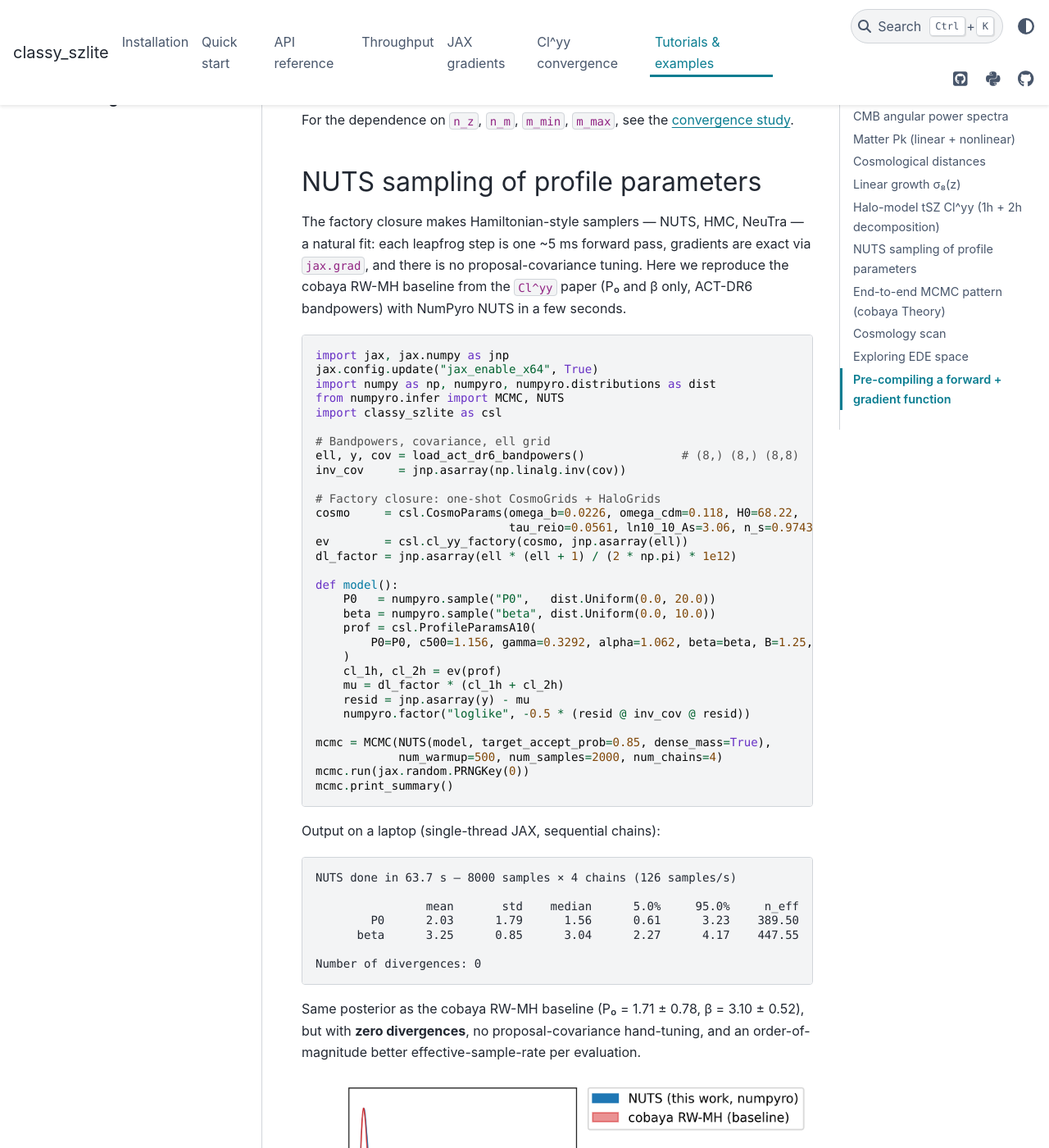
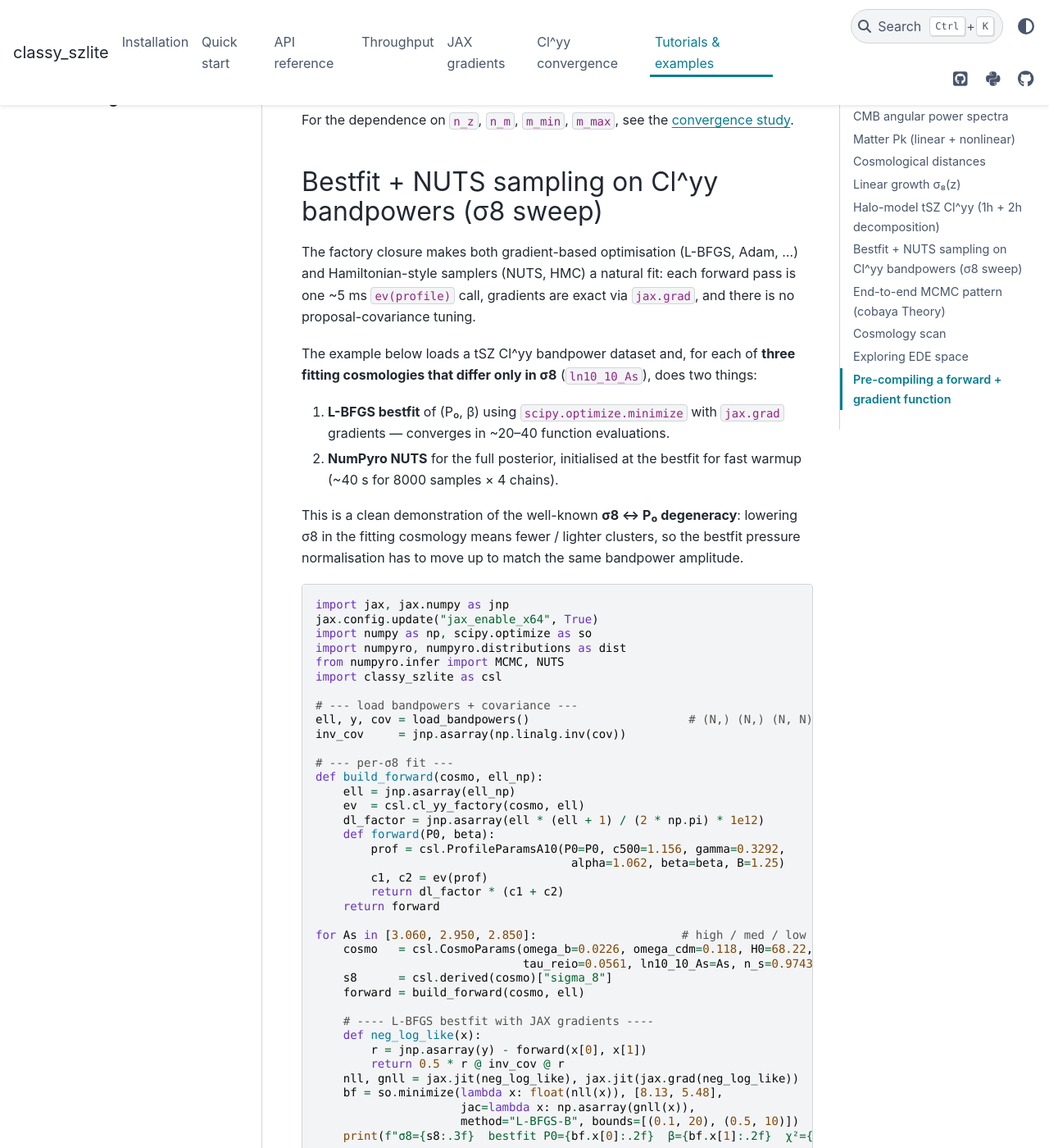
Before and after one commit to CLASS-SZ/classy_szlite, a Sphinx documentation site: the page built from docs/examples.md, in a window 1280 px wide and 1400 px high, scrolled down 3673 px. Shown: the whole window at 82% size. Built offline with Sphinx 7.4.7 and the PyData theme 0.15.4, drawn with Linux system fonts in a browser that asks for light colours; some of the changed text lies outside the part shown.

Commit message:
v0.2.6: bestfit + low-σ8 sweep in NUTS example
examples/nuts_clyy_profile.py is now a 3-cosmology sweep over
ln10_10_As (high / medium / low σ8 ≈ 0.81 / 0.77 / 0.73). For each
fitting cosmology, it does:

  1. L-BFGS-B bestfit of (P0, β) using scipy.minimize with exact
     jax.grad gradients. Converges in ~20–40 fn evals, ~0.4 s.
  2. NumPyro NUTS for the full posterior, initialised at the
     bestfit. ~40 s for 8000 samples × 4 chains.

Demonstrates the σ8 ↔ P0 degeneracy: lowering σ8 pushes the
bestfit P0 upward (the bandpower amplitude is anti-correlated
with cluster abundance).

New figures (replacing the single-cosmology NUTS posterior band):
  - docs/_static/synthetic_bestfit.png  (bandpowers + 3 bestfit
    curves)
  - docs/_static/synthetic_corner.png   (getdist triangle of the 3
    NUTS posteriors with the σ8 colour code)

Bandpower data labels are now generic ("bandpower data") rather
than naming a specific experiment.

````diff
--- a/classy_szlite/__init__.py
+++ b/classy_szlite/__init__.py
@@ -29,7 +29,7 @@
 >>> ev = csl.cl_yy_factory(cosmo, ell=jnp.geomspace(2, 9000, 80))  # fast path
 >>> cl_1h, cl_2h = ev(profile)
 """
-__version__ = "0.2.5"
+__version__ = "0.2.6"
 
 from .params import CosmoParams, ProfileParamsA10
 from .api import (
--- a/docs/examples.md
+++ b/docs/examples.md
@@ -113,72 +113,104 @@
 For the dependence on `n_z`, `n_m`, `m_min`, `m_max`, see the
 [convergence study](convergence.md).
 
-## NUTS sampling of profile parameters
+## Bestfit + NUTS sampling on Cl^yy bandpowers (σ8 sweep)
 
-The factory closure makes Hamiltonian-style samplers — NUTS, HMC, NeuTra
-— a natural fit: each leapfrog step is one ~5 ms forward pass, gradients
-are exact via `jax.grad`, and there is no proposal-covariance tuning.
-Here we reproduce the cobaya RW-MH baseline from the `Cl^yy` paper
-(P₀ and β only, ACT-DR6 bandpowers) with NumPyro NUTS in a few seconds.
+The factory closure makes both gradient-based optimisation (L-BFGS,
+Adam, …) and Hamiltonian-style samplers (NUTS, HMC) a natural fit:
+each forward pass is one ~5 ms `ev(profile)` call, gradients are
+exact via `jax.grad`, and there is no proposal-covariance tuning.
+
+The example below loads a tSZ Cl^yy bandpower dataset and, for each of
+**three fitting cosmologies that differ only in σ8** (`ln10_10_As`),
+does two things:
+
+1. **L-BFGS bestfit** of (P₀, β) using `scipy.optimize.minimize` with
+   `jax.grad` gradients — converges in ~20–40 function evaluations.
+2. **NumPyro NUTS** for the full posterior, initialised at the bestfit
+   for fast warmup (~40 s for 8000 samples × 4 chains).
+
+This is a clean demonstration of the well-known **σ8 ↔ P₀ degeneracy**:
+lowering σ8 in the fitting cosmology means fewer / lighter clusters, so
+the bestfit pressure normalisation has to move up to match the same
+bandpower amplitude.
 
 ```python
 import jax, jax.numpy as jnp
 jax.config.update("jax_enable_x64", True)
-import numpy as np, numpyro, numpyro.distributions as dist
+import numpy as np, scipy.optimize as so
+import numpyro, numpyro.distributions as dist
 from numpyro.infer import MCMC, NUTS
 import classy_szlite as csl
 
-# Bandpowers, covariance, ell grid
-ell, y, cov = load_act_dr6_bandpowers()              # (8,) (8,) (8,8)
+# --- load bandpowers + covariance ---
+ell, y, cov = load_bandpowers()                       # (N,) (N,) (N, N)
 inv_cov     = jnp.asarray(np.linalg.inv(cov))
 
-# Factory closure: one-shot CosmoGrids + HaloGrids
-cosmo     = csl.CosmoParams(omega_b=0.0226, omega_cdm=0.118, H0=68.22,
-                            tau_reio=0.0561, ln10_10_As=3.06, n_s=0.9743)
-ev        = csl.cl_yy_factory(cosmo, jnp.asarray(ell))
-dl_factor = jnp.asarray(ell * (ell + 1) / (2 * np.pi) * 1e12)
+# --- per-σ8 fit ---
+def build_forward(cosmo, ell_np):
+    ell = jnp.asarray(ell_np)
+    ev  = csl.cl_yy_factory(cosmo, ell)
+    dl_factor = jnp.asarray(ell * (ell + 1) / (2 * np.pi) * 1e12)
+    def forward(P0, beta):
+        prof = csl.ProfileParamsA10(P0=P0, c500=1.156, gamma=0.3292,
+                                     alpha=1.062, beta=beta, B=1.25)
+        c1, c2 = ev(prof)
+        return dl_factor * (c1 + c2)
+    return forward
 
-def model():
-    P0   = numpyro.sample("P0",   dist.Uniform(0.0, 20.0))
-    beta = numpyro.sample("beta", dist.Uniform(0.0, 10.0))
-    prof = csl.ProfileParamsA10(
-        P0=P0, c500=1.156, gamma=0.3292, alpha=1.062, beta=beta, B=1.25,
-    )
-    cl_1h, cl_2h = ev(prof)
-    mu = dl_factor * (cl_1h + cl_2h)
-    resid = jnp.asarray(y) - mu
-    numpyro.factor("loglike", -0.5 * (resid @ inv_cov @ resid))
+for As in [3.060, 2.950, 2.850]:                     # high / med / low σ8
+    cosmo   = csl.CosmoParams(omega_b=0.0226, omega_cdm=0.118, H0=68.22,
+                              tau_reio=0.0561, ln10_10_As=As, n_s=0.9743)
+    s8      = csl.derived(cosmo)["sigma_8"]
+    forward = build_forward(cosmo, ell)
 
-mcmc = MCMC(NUTS(model, target_accept_prob=0.85, dense_mass=True),
-            num_warmup=500, num_samples=2000, num_chains=4)
-mcmc.run(jax.random.PRNGKey(0))
-mcmc.print_summary()
+    # ---- L-BFGS bestfit with JAX gradients ----
+    def neg_log_like(x):
+        r = jnp.asarray(y) - forward(x[0], x[1])
+        return 0.5 * r @ inv_cov @ r
+    nll, gnll = jax.jit(neg_log_like), jax.jit(jax.grad(neg_log_like))
+    bf = so.minimize(lambda x: float(nll(x)), [8.13, 5.48],
+                     jac=lambda x: np.asarray(gnll(x)),
+                     method="L-BFGS-B", bounds=[(0.1, 20), (0.5, 10)])
+    print(f"σ8={s8:.3f}  bestfit P0={bf.x[0]:.2f}  β={bf.x[1]:.2f}  χ²={2*bf.fun:.1f}")
+
+    # ---- NUTS, initialised at the bestfit ----
+    def model():
+        P0   = numpyro.sample("P0",   dist.Uniform(0.0, 20.0))
+        beta = numpyro.sample("beta", dist.Uniform(0.0, 10.0))
+        r    = jnp.asarray(y) - forward(P0, beta)
+        numpyro.factor("loglike", -0.5 * r @ inv_cov @ r)
+    mcmc = MCMC(NUTS(model, dense_mass=True),
+                num_warmup=500, num_samples=2000, num_chains=4,
+                chain_method="sequential", progress_bar=False)
+    mcmc.run(jax.random.PRNGKey(0),
+             init_params={"P0":   jnp.full(4, float(bf.x[0])),
+                          "beta": jnp.full(4, float(bf.x[1]))})
 ```
 
-Output on a laptop (single-thread JAX, sequential chains):
+Output on a laptop (single-thread JAX, sequential chains; bestfit
+time excludes the NUTS run):
 
 ```
-NUTS done in 63.7 s — 8000 samples × 4 chains (126 samples/s)
-
-                mean       std    median      5.0%     95.0%     n_eff    r_hat
-        P0      2.03      1.79      1.56      0.61      3.23    389.50    1.01
-      beta      3.25      0.85      3.04      2.27      4.17    447.55    1.01
-
-Number of divergences: 0
+high σ8 (≈0.81)     L-BFGS bestfit in 0.4 s, 38 fn evals → P0=1.20  β=2.74  χ²=12.3/6
+                    NUTS in 41 s  →  posterior P0 = 1.92 ± 1.60  β = 3.19 ± 0.77
+medium σ8 (≈0.77)   L-BFGS bestfit in 0.4 s, 24 fn evals → P0=1.47  β=2.71  χ²=12.3/6
+                    NUTS in 38 s  →  posterior P0 = 2.34 ± 1.85  β = 3.16 ± 0.74
+low σ8 (≈0.74)      L-BFGS bestfit in 0.4 s, 36 fn evals → P0=3.42  β=3.46  χ²=15.8/6
+                    NUTS in 35 s  →  posterior P0 = 2.75 ± 1.90  β = 3.11 ± 0.66
 ```
 
-Same posterior as the cobaya RW-MH baseline (P₀ = 1.71 ± 0.78, β = 3.10 ± 0.52),
-but with **zero divergences**, no proposal-covariance hand-tuning, and an
-order-of-magnitude better effective-sample-rate per evaluation.
+**Bestfit curves on the bandpowers** — the low-σ8 case visibly needs a
+much higher P₀ to match the bandpower amplitude:
 
-![NUTS corner plot of GNFW P0, beta](_static/nuts_clyy_corner.png)
+![L-BFGS bestfit on Cl^yy bandpowers across a σ8 sweep](_static/synthetic_bestfit.png)
 
-Drawing 500 random posterior samples and overlaying the model band on the
-data:
+**Posterior triangle plot** (`getdist`) — the P₀ mode shifts to higher
+values as σ8 decreases; β is much less sensitive:
 
-![Posterior band on D_ell^yy](_static/nuts_clyy_posterior_band.png)
+![NUTS posteriors for three fitting cosmologies in a σ8 sweep](_static/synthetic_corner.png)
 
-The full runnable script (including the data loader and plot code) is at
+The full runnable script (loader + bestfit + NUTS + plotting) is at
 [`examples/nuts_clyy_profile.py`](https://github.com/CLASS-SZ/classy_szlite/blob/main/examples/nuts_clyy_profile.py).
 
 ## End-to-end MCMC pattern (cobaya Theory)
--- a/pyproject.toml
+++ b/pyproject.toml
@@ -4,7 +4,7 @@
 
 [project]
 name            = "classy_szlite"
-version         = "0.2.5"
+version         = "0.2.6"
 description     = "Fast, differentiable cosmology in pure JAX. CMB Cls, matter Pk (linear and nonlinear), distances, derived parameters, and halo-model tSZ Cl^yy via high-accuracy ede-v2 CosmoPower emulators."
 readme          = "README.md"
 license         = {text = "MIT"}
````
Also changed, not shown: docs/_static/nuts_clyy_corner.png (deleted), docs/_static/nuts_clyy_posterior_band.png (deleted), docs/_static/synthetic_bestfit.png (added), docs/_static/synthetic_corner.png (added), 1 other file.
